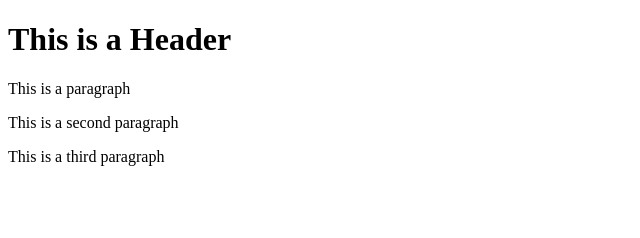
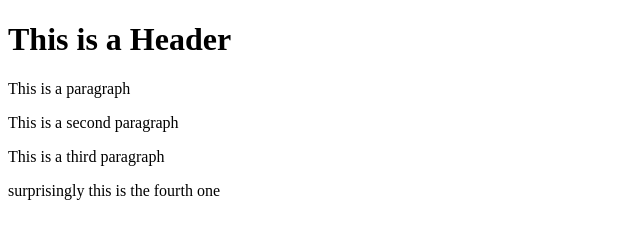
Before and after one commit to Himanshu44626748/git-test, a website: page index.html in a window 1280 px wide. Shown: the whole page, without its empty margins (0-640 px from the left). Drawn offline with Linux system fonts and the light colour scheme.

Commit message:
Update index.html
changed the whole code

```diff
--- a/index.html
+++ b/index.html
@@ -1,11 +1,17 @@
 <!DOCTYPE html>
-<html>
-    <head></head>
+<html lang="en">
+<head>
+    <meta charset="UTF-8">
+    <meta name="viewport" content="width=device-width, initial-scale=1.0">
+    <title>Document</title>
+</head>
+<body>
 
-    <body>
         <h1>This is a Header</h1>
         <p>This is a paragraph</p>
         <p>This is a second paragraph</p>
         <p>This is a third paragraph</p>
-    </body>
+        <p>surprisingly this is the fourth one</p>
+
+</body>
 </html>
```
